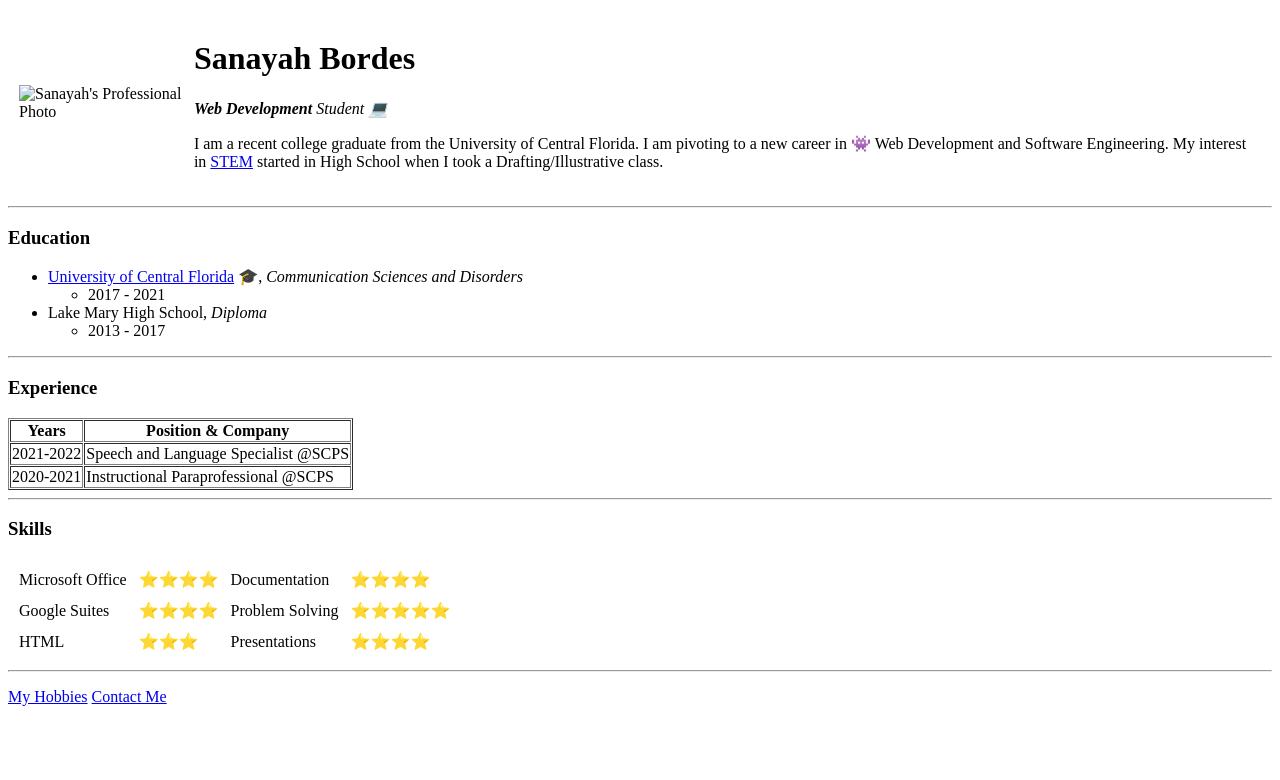
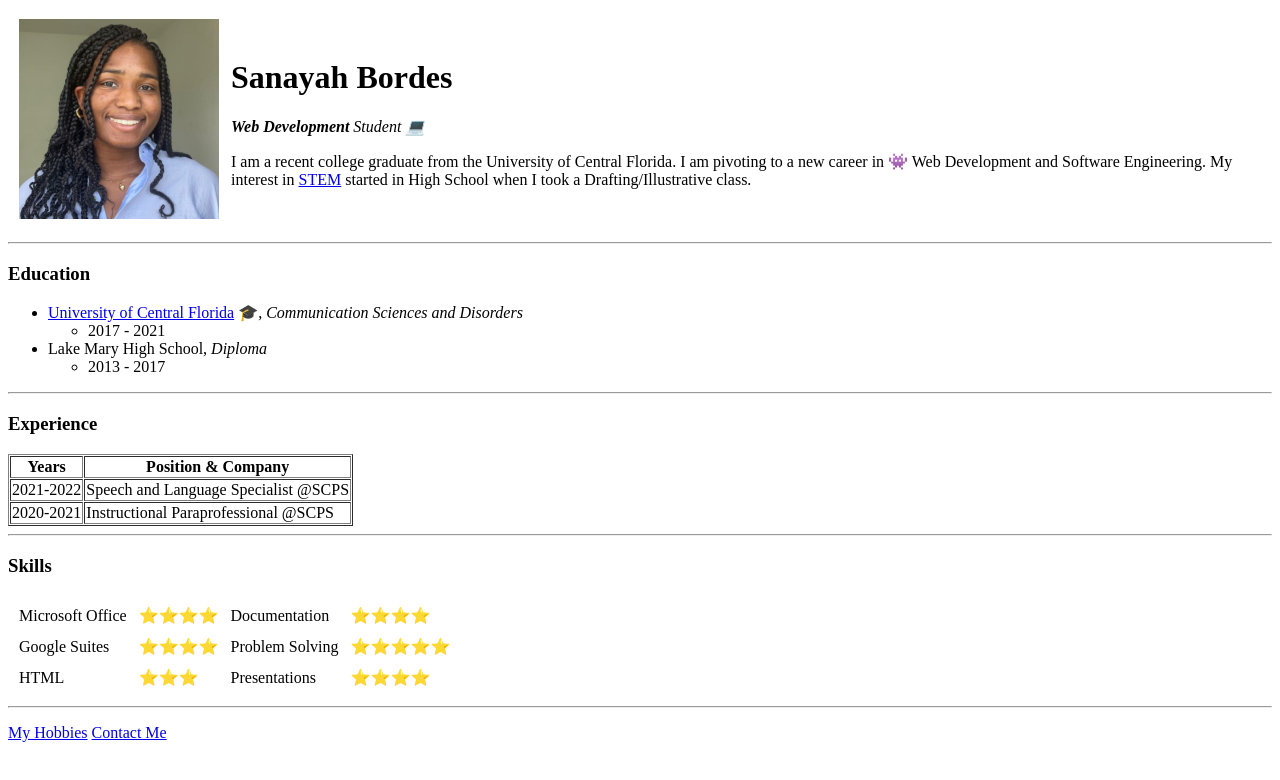
Before and after one commit to bsanayah/cv, a plain HTML site: page index.html in a window 1280 px wide. Drawn offline with Linux system fonts and the light colour scheme.

Commit message:
Update index.html

```diff
--- a/index.html
+++ b/index.html
@@ -10,7 +10,7 @@
 <body>
     <table cellspacing="10">
         <tr>
-            <td><img src="Images/Sanayah_headshot.jpeg" alt="Sanayah's Professional Photo" width="200" height="200"></td>
+            <td><img src="Sanayah_headshot.jpeg" alt="Sanayah's Professional Photo" width="200" height="200"></td>
             <td><h1>Sanayah Bordes</h1>
                 <p><i><b>Web Development</b> Student 💻</i></p>
                 <p>I am a recent college graduate from the University of Central Florida. I am pivoting to
```
